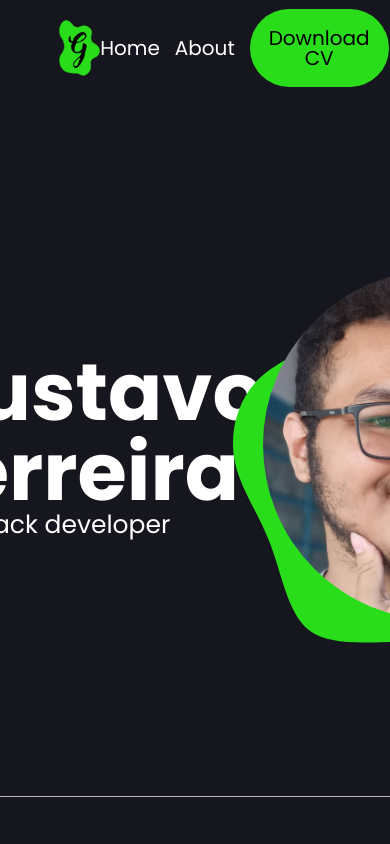
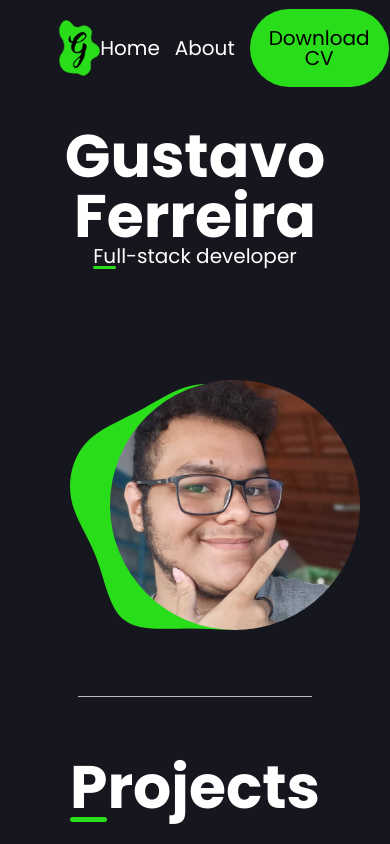
Before and after one commit to Gusta-snt/portfolio-v2, a React (Vite) app: page / in a window 390 px wide. Shown: the top 844 px of the page. Built offline with nearby package versions, Linux system fonts and the light colour scheme; no server answers.

Commit message:
Add Home responsivity

```diff
--- a/src/components/Home/index.jsx
+++ b/src/components/Home/index.jsx
@@ -2,17 +2,22 @@ import profile from './../../assets/profile.jpg'
 import profileBlob from './../../assets/profile-blob.svg'
 
 import './style.css'
+import './responsivity.css'
 
 function Home() {
     return (
         <section className="home">
 		    <div id="texts">
-				<h1>Gustavo<br/>Ferreira</h1>
+			<h1>Gustavo<br/>Ferreira</h1>
 		        <p><span className="subtitle-underline">Fu</span>ll-stack developer</p>
 		    </div>
-		    <div id="image">
-		        <img src={profile} alt="Profile image." id="profile"/>
-		        <img src={profileBlob} id="blob" />
+		    <div id="images">
+	    		<div id="image-profile">
+		        	<img src={profile} alt="Profile image." id="profile"/>
+	    		</div>
+	    		<div id="image-blob">
+		        	<img src={profileBlob} id="blob" />
+	    		</div>
 		    </div>
         </section>
     )
--- /dev/null
+++ b/src/components/Home/responsivity.css
@@ -0,0 +1,66 @@
+@media only screen and (max-width: 1030px) {
+	.home {
+		flex-direction: column;
+		padding-top: 30px;
+	}
+
+	#images {
+		justify-content: center;
+	}
+
+	#images img {
+		width: 300px;
+	}
+
+	#images div {
+		bottom: 30px;
+	}
+
+	#image-blob {
+		margin: 0px;
+	}
+
+	#image-profile {
+		margin: 10px 0 0 100px;
+	}
+
+	.home #texts p {
+		display: flex;
+		justify-content: center;
+	}
+
+	.home #texts {
+		text-align: center;
+	}
+}
+
+@media only screen and (max-width: 500px) {
+
+	#texts h1 {
+		font-size: 6rem;
+		line-height: 6rem;
+	}
+
+	#texts p {
+		font-size: 2rem;
+		line-height: 2rem;
+	}
+
+	.subtitle-underline::after {
+		width: 23px;
+	}
+}
+
+@media only screen and (max-width: 400px) {
+	#images img {
+		width: 250px;
+	}
+
+	#images div {
+		bottom: 60px;
+	}
+
+	#image-profile {
+		margin: 10px 0 0 80px;
+	}
+}
--- a/src/components/Home/style.css
+++ b/src/components/Home/style.css
@@ -11,9 +11,7 @@
 }
 
 .home {
-    height: calc(100vh - 96px);
-    min-height: 550px;
-    max-height: 700px;
+    height: 600px;
     width: 100%;
     display: flex;
     align-items: center;
@@ -50,27 +48,36 @@ p {
 
 #blob, #profile {
     max-width: 350px;
+    width: 100vw;
 }
 
-#image {
+#images {
+    display:flex;
+    align-items: center;
+    justify-content: flex-end;
+    width: 100%;
     position: relative;
-    height: 350px;
     animation-name: fly;
     animation-duration: 2.5s;
     animation-iteration-count: infinite;
 }
 
-#profile {
-    border-radius: 50%;
-    width: 350px;
-    height: 350px;
+#image-blob {
+    position: absolute;
+    z-index: 0;
+    margin-right: 50px;
+    margin-bottom: 20px
+}
+
+#image-profile {
     position: absolute;
     z-index: 1;
 }
 
-#blob {
-    position: relative;
-    top: 30px;
-    right: 30px;
-    z-index: 0;
+#image-profile #profile {
+    border-radius: 50%;
 }
+
+#profile, #blob {
+    width: 400px;
+}
```
